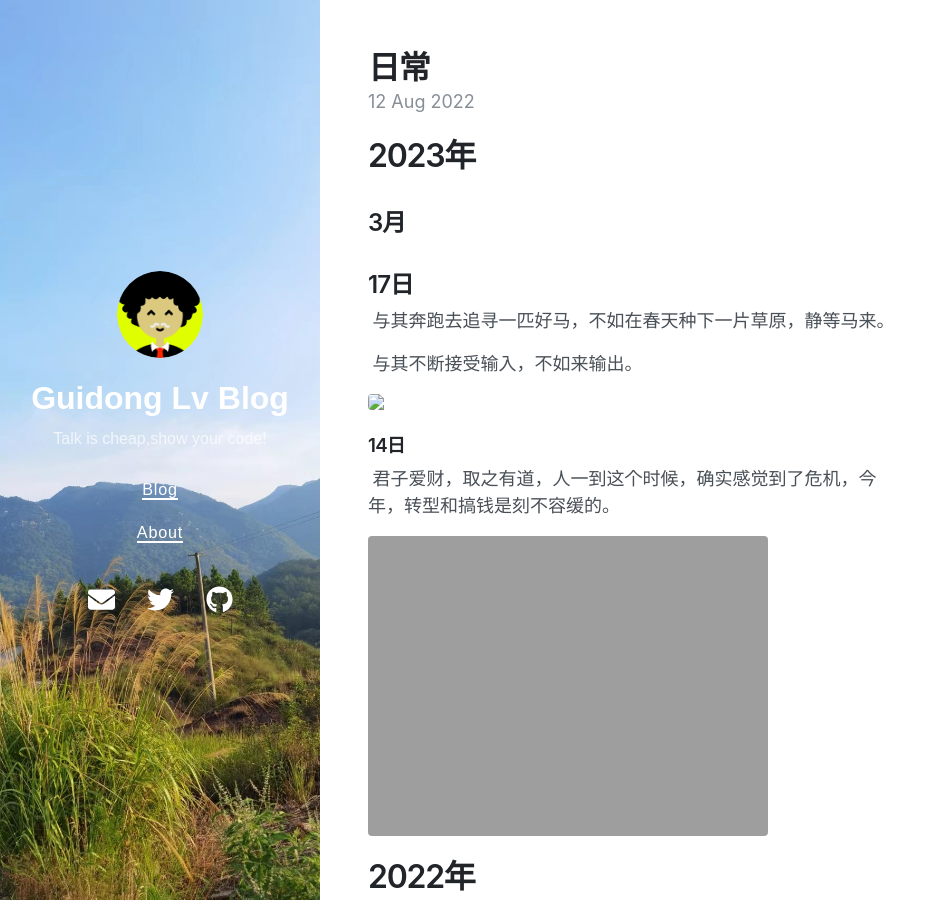
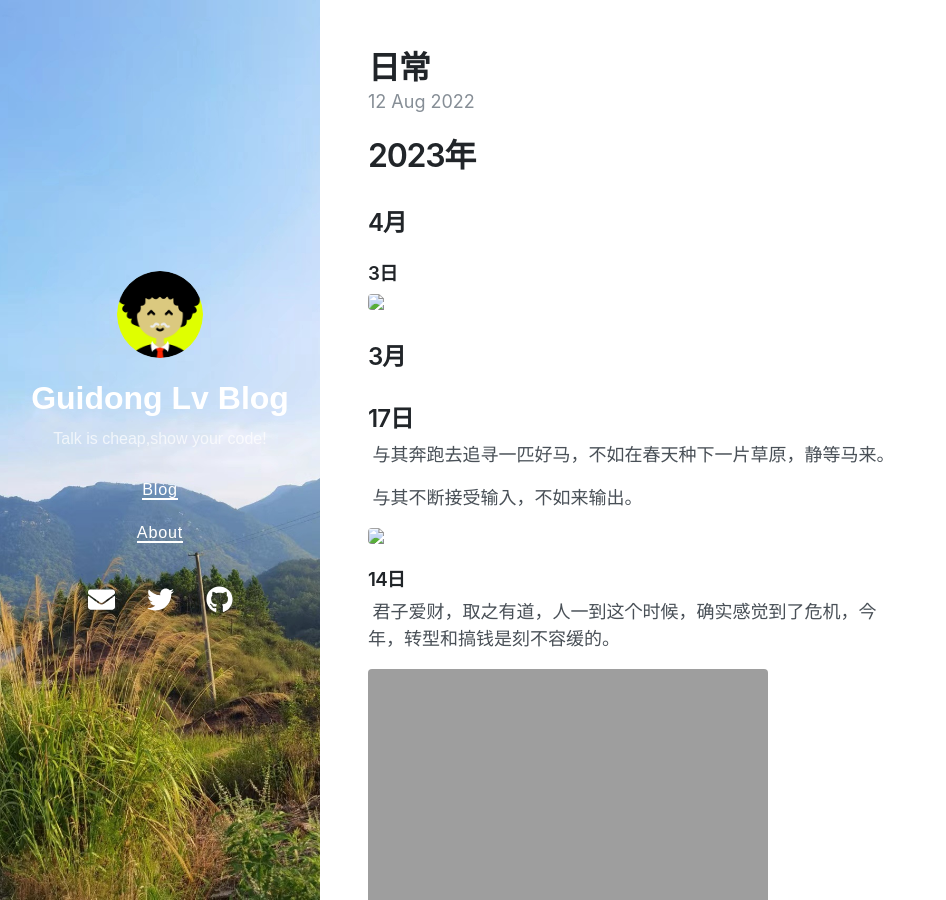
Before and after one commit to lvguidong/lvguidong.github.io, a Jekyll site: the page built from _posts/2022-08-12-日常.md, in a window 1280 px wide and 900 px high. Shown: the whole window, without its empty margins (0-946 px from the left). Built offline with Jekyll 4.4.1, drawn with Linux system fonts in a browser that asks for light colours; nearby versions of some CDN libraries.

Commit message:
20230403 daily

```diff
--- a/_posts/2022-08-12-日常.md
+++ b/_posts/2022-08-12-日常.md
@@ -7,6 +7,14 @@ date: 2022-08-12 12:30 +0800
 ---
 
 # 2023年
+
+## 4月
+
+### 3日
+
+
+
+<img src="https://github.com/lvguidong/lvguidong.github.io/blob/main/_posts/images/daily/20230403.png?raw=true"/>
 
 ## 3月
 
```
Also changed, not shown: _posts/images/daily/20230403.png (added).
